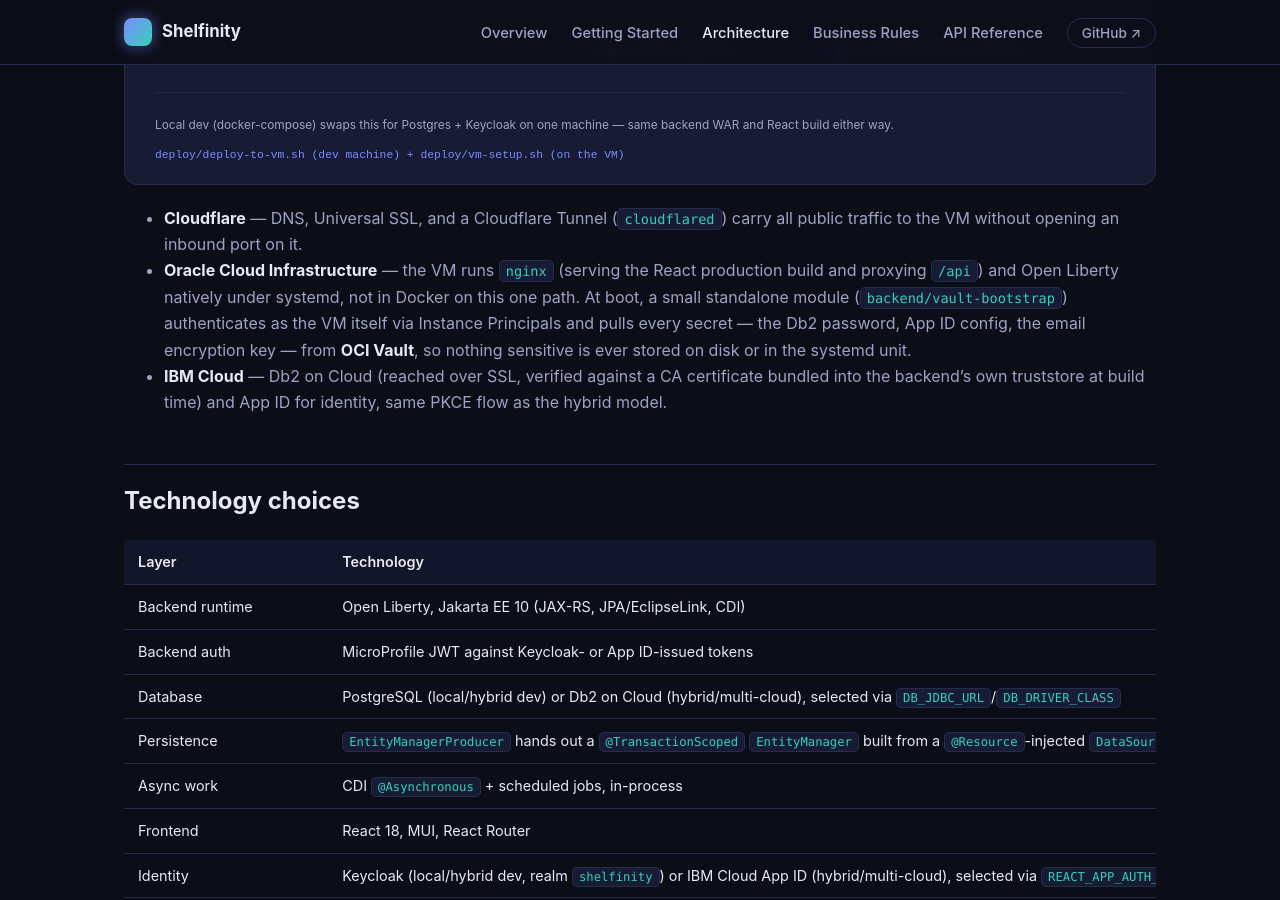
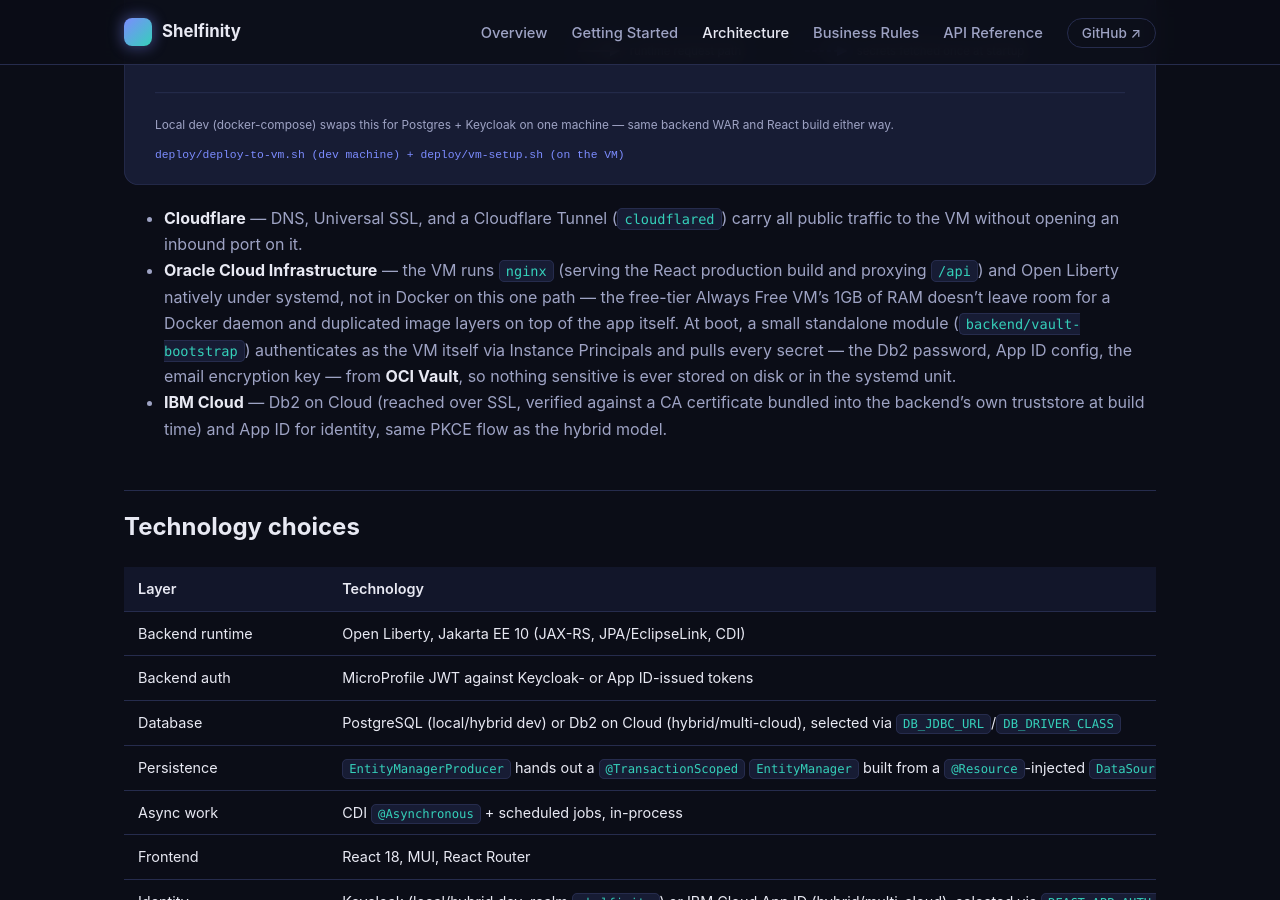
Before and after one commit to Amalraj-Joseph/Shelfinity, a Jekyll site: the page built from docs-site/architecture.md, in a window 1280 px wide and 900 px high, scrolled down 2712 px. Built offline with Jekyll 4.4.1, drawn with Linux system fonts in a browser that asks for light colours.

Commit message:
Fix incorrect rationale for not using Docker on the multi-cloud VM
Was wrongly citing the Liberty JNDI race (deploy/JNDI_RACE_DEBUGGING_SUMMARY.md)
as the reason the VM runs the app natively under systemd instead of in Docker.
That doc explains why EntityManagerProducer exists, an unrelated concern — the
actual reason is the free-tier Always Free VM's 1GB of RAM leaving no room for
a Docker daemon and duplicated image layers on top of the app itself.

```diff
--- a/docs-site/architecture.md
+++ b/docs-site/architecture.md
@@ -71,7 +71,9 @@
   carry all public traffic to the VM without opening an inbound port on it.
 - **Oracle Cloud Infrastructure** — the VM runs `nginx` (serving the React
   production build and proxying `/api`) and Open Liberty natively under
-  systemd, not in Docker on this one path. At boot, a small standalone
+  systemd, not in Docker on this one path — the free-tier Always Free VM's
+  1GB of RAM doesn't leave room for a Docker daemon and duplicated image
+  layers on top of the app itself. At boot, a small standalone
   module (`backend/vault-bootstrap`) authenticates as the VM itself via
   Instance Principals and pulls every secret — the Db2 password, App ID
   config, the email encryption key — from **OCI Vault**, so nothing
```
Also changed, not shown: README.md.
